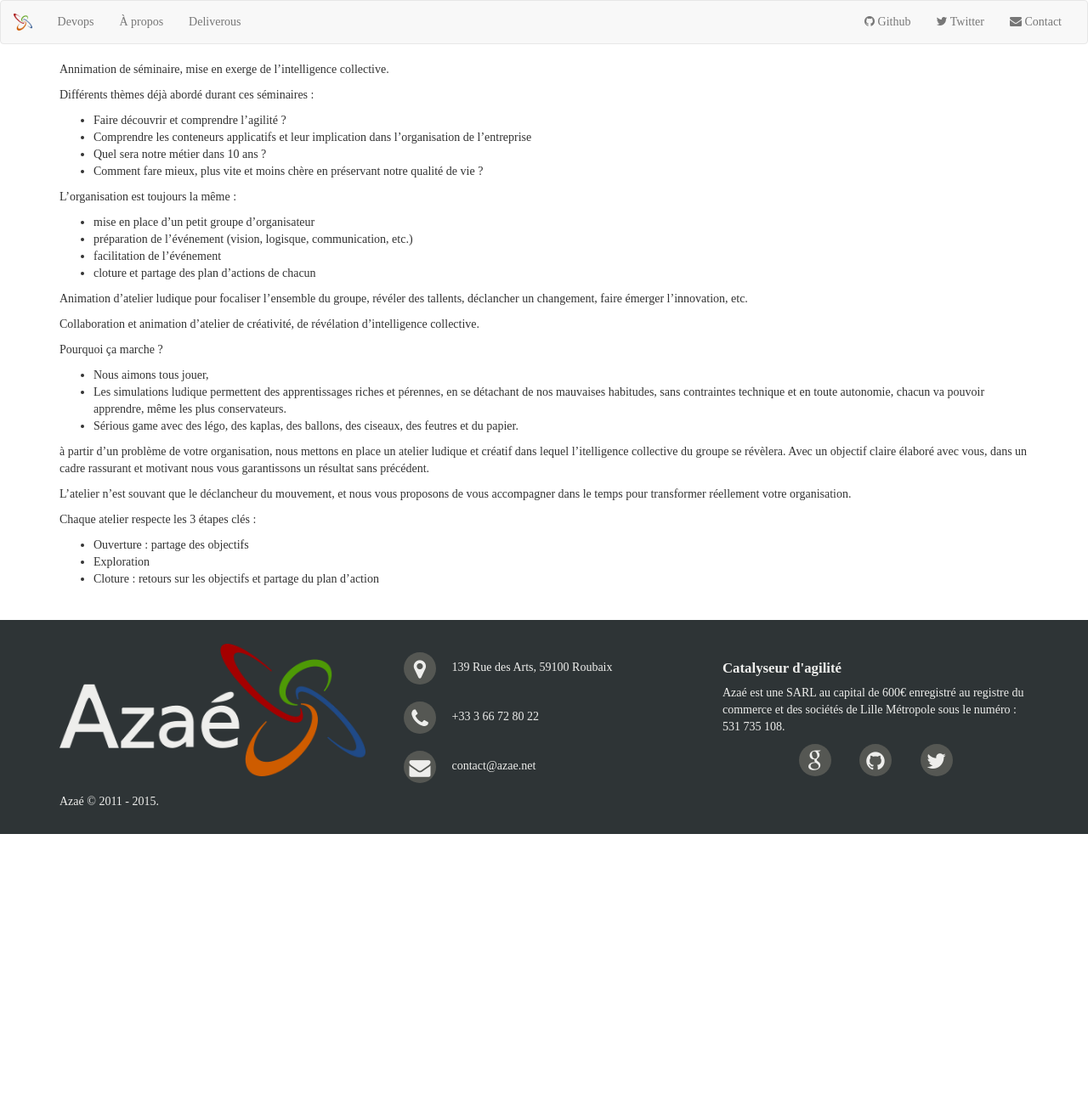
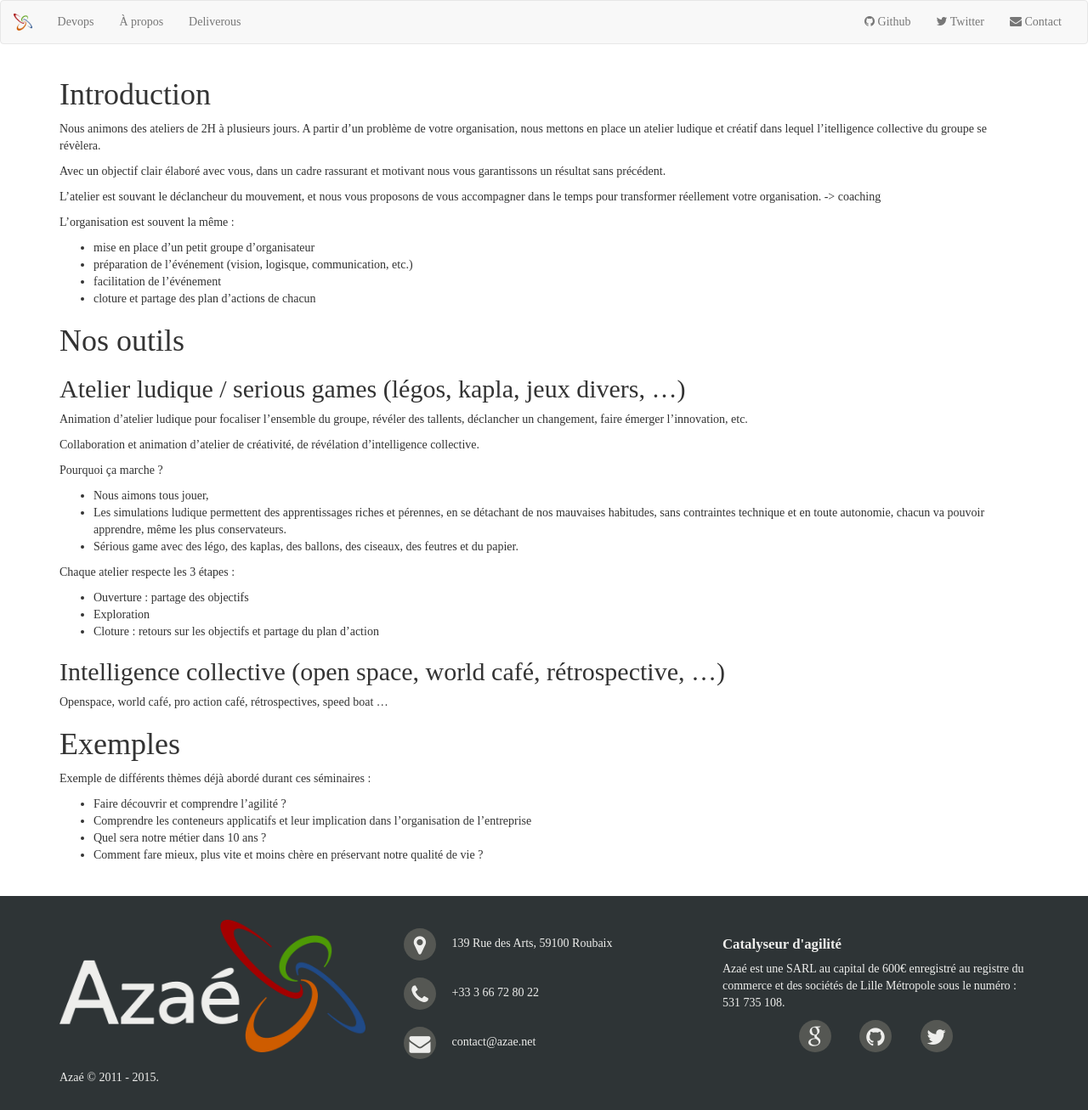
Before and after one commit to coachBZH/azae.net, a Jekyll site: the page built from services/facilitation.md, in a window 1280 px wide. Shown: the whole page at 85% size. Built offline with Jekyll 4.4.1, drawn with Linux system fonts in a browser that asks for light colours; some web fonts are replaced; before the commit the page ends 982 px from its top, so only the background shows below that.

Commit message:
facilitation updated

```diff
--- a/services/facilitation.md
+++ b/services/facilitation.md
@@ -4,21 +4,27 @@ title: Facilitation
 permalink: /services/facilitation/
 ---
 
-Annimation de séminaire, mise en exerge de l'intelligence collective.
+# Introduction
 
-Différents thèmes déjà abordé durant ces séminaires :
+Nous animons des ateliers de 2H à plusieurs jours.
+A partir d'un problème de votre organisation, nous mettons en place un atelier ludique et créatif dans lequel l'itelligence collective du groupe se révèlera.
 
-- Faire découvrir et comprendre l'agilité ?
-- Comprendre les conteneurs applicatifs et leur implication dans l'organisation de l'entreprise
-- Quel sera notre métier dans 10 ans ?
-- Comment fare mieux, plus vite et moins chère en préservant notre qualité de vie ?
+Avec un objectif clair élaboré avec vous, dans un cadre rassurant et motivant nous vous garantissons un résultat sans précédent.
 
-L'organisation est toujours la même :
+L'atelier est souvant le déclancheur du mouvement, et nous vous proposons de vous accompagner dans le temps pour transformer réellement votre organisation. -> coaching
+
+
+L'organisation est souvent la même :
 
 - mise en place d'un petit groupe d'organisateur
 - préparation de l'événement (vision, logisque, communication, etc.)
 - facilitation de l'événement
 - cloture et partage des plan d'actions de chacun
+
+
+# Nos outils
+
+## Atelier ludique / serious games (légos, kapla, jeux divers, ...)
 
 Animation d'atelier ludique pour focaliser l'ensemble du groupe, révéler des tallents, déclancher un changement, faire émerger l'innovation, etc.
 
@@ -30,12 +36,23 @@ Pourquoi ça marche ?
 - Les simulations ludique permettent des apprentissages riches et pérennes, en se détachant de nos mauvaises habitudes, sans contraintes technique et en toute autonomie, chacun va pouvoir apprendre, même les plus conservateurs.
 - Sérious game avec des légo, des kaplas, des ballons, des ciseaux, des feutres et du papier.
 
-à partir d'un problème de votre organisation, nous mettons en place un atelier ludique et créatif dans lequel l'itelligence collective du groupe se révèlera. Avec un objectif claire élaboré avec vous, dans un cadre rassurant et motivant nous vous garantissons un résultat sans précédent.
-
-L'atelier n'est souvant que le déclancheur du mouvement, et nous vous proposons de vous accompagner dans le temps pour transformer réellement votre organisation.
-
-Chaque atelier respecte les 3 étapes clés :
+Chaque atelier respecte les 3 étapes :
 
 - Ouverture : partage des objectifs
 - Exploration
 - Cloture : retours sur les objectifs et partage du plan d'action
+
+
+## Intelligence collective (open space, world café, rétrospective, ...)
+
+Openspace, world café, pro action café, rétrospectives, speed boat ...
+
+
+# Exemples
+
+Exemple de différents thèmes déjà abordé durant ces séminaires :
+
+- Faire découvrir et comprendre l'agilité ?
+- Comprendre les conteneurs applicatifs et leur implication dans l'organisation de l'entreprise
+- Quel sera notre métier dans 10 ans ?
+- Comment fare mieux, plus vite et moins chère en préservant notre qualité de vie ?
```
